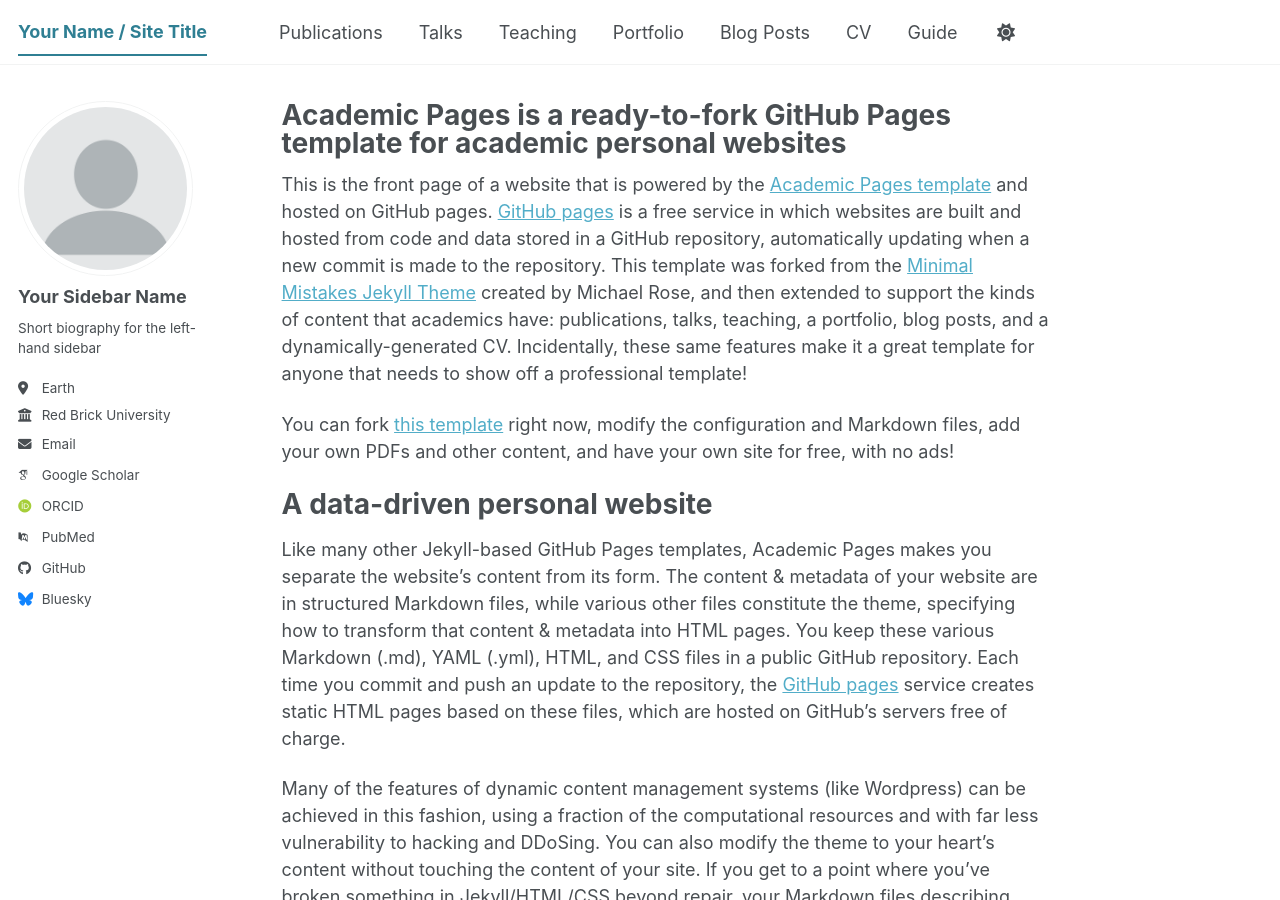
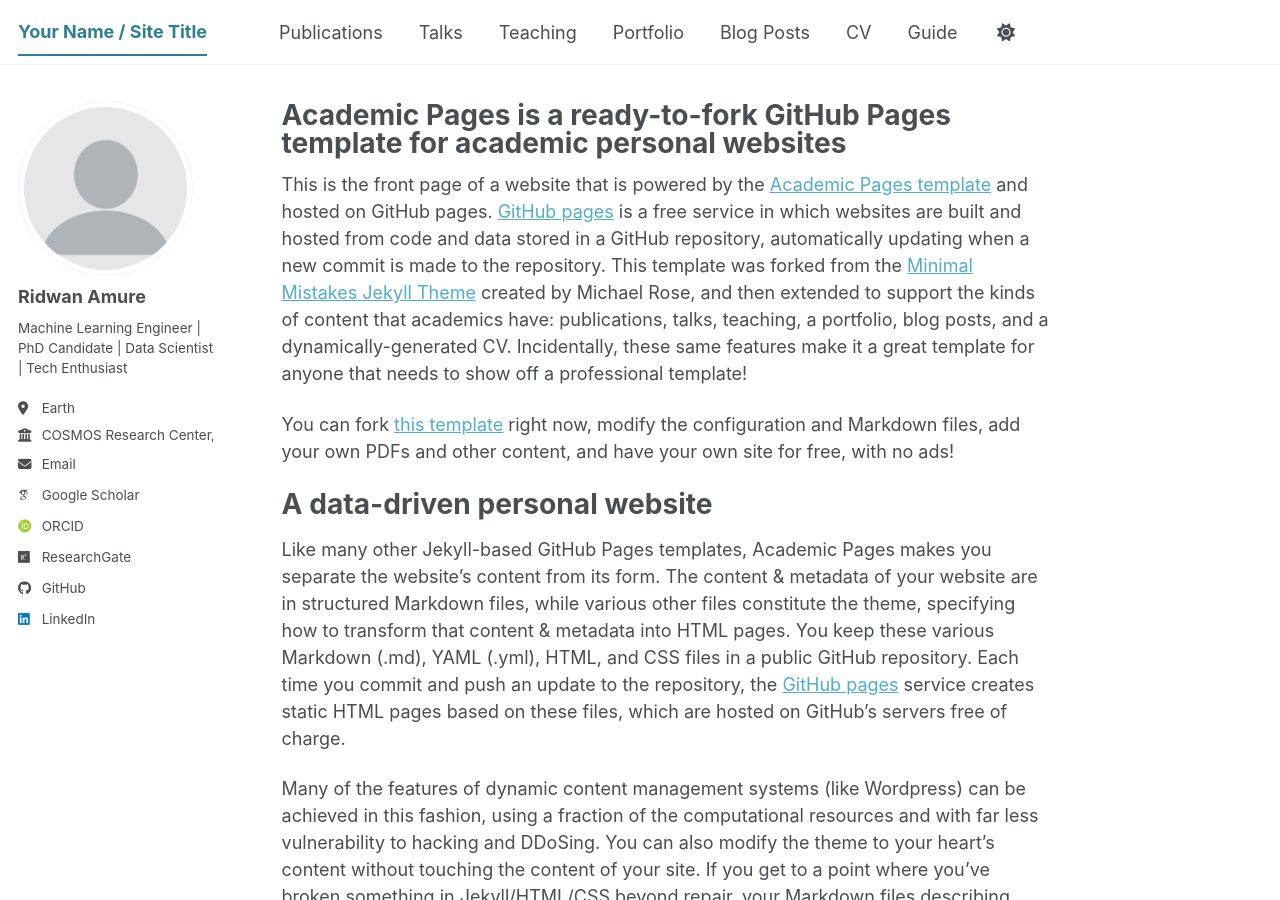
Before and after one commit to instabaines/instabaines.github.io, a Jekyll site: the page built from _pages/about.md, in a window 1280 px wide and 900 px high. Built offline with Jekyll 4.4.1, drawn with Linux system fonts in a browser that asks for light colours; some web fonts are replaced; a script bundle is joined from its source files by our own code; library files that are not in the unit come from our copies.

Commit message:
updated global config

```diff
--- a/_config.yml
+++ b/_config.yml
@@ -13,10 +13,10 @@
 title_separator          : "-"
 name                     : &name "Your Name"
 description              : &description "Your Name's academic portfolio"   # Update this with a general description of your site, this is the default if not overridden by a page
-url                      : https://academicpages.github.io # The base hostname & protocol for your site e.g. "https://[your GitHub username].github.io",
+url                      : https://instabaines.github.io # The base hostname & protocol for your site e.g. "https://[your GitHub username].github.io",
                                                            # or if you already have some other page hosted on Github then use "https://[your GitHub username].github.io/[Your Repo Name]"
 baseurl                  : "" # the subpath of your site, e.g. "/blog"
-repository               : "academicpages/academicpages.github.io"
+repository               : "instabaines/instabaines.github.io"
 
 # Site Author - The following control what appear as part of the author content on the side bar.
 #               If a field is blank the icon and link will not appear, otherwise it will be shown.
@@ -24,25 +24,25 @@
 author:
   # Biographic information
   avatar           : "profile.png"
-  name             : "Your Sidebar Name"
+  name             : "Ridwan Amure"
   pronouns         : # example: "she/her"
-  bio              : "Short biography for the left-hand sidebar"
+  bio              : "Machine Learning Engineer | PhD Candidate | Data Scientist | Tech Enthusiast"
   location         : "Earth"
-  employer         : "Red Brick University"
+  employer         : "COSMOS Research Center,UALR"
   uri              : # URL
-  email            : "none@example.org"
+  email            : "raamure@ualr.edu"
 
   # Academic websites
   academia         : # URL
   arxiv            : # URL - Update with the correct link to your profile
-  googlescholar    : "https://scholar.google.com/citations?user=PS_CX0AAAAAJ"
+  googlescholar    : "https://scholar.google.com/citations?user=pbfF8dQAAAAJ"
   inspire-hep      : # URL
   impactstory      : # URL
-  orcid            : "https://orcid.org/yourorcidurl"
+  orcid            : "https://orcid.org/0000-0001-5874-5871."
   semantic         : # URL
   ssrn             : # URL
-  pubmed           : "https://www.ncbi.nlm.nih.gov/pubmed/?term=john+snow"
-  researchgate     : # URL
+  pubmed           : # URL
+  researchgate     : "https://www.researchgate.net/profile/Ridwan-Amure"
   scopus           : # URL
   zotero           : # URL
 
@@ -51,13 +51,13 @@
   bitbucket        : # Username - Update with your username on the site
   codepen          : # Username
   dribbble         : # Username
-  github           : "academicpages"
+  github           : "instabaines"
   kaggle           : # Username
   stackoverflow    : # User number or user number and name (i.e., use "1" or "1/jeff-atwood")
 
   # Social media
   artstation       : # Username
-  bluesky          : "bsky.app" # Replace this with you Bluesky username
+  bluesky          : # Username # Replace this with you Bluesky username
   facebook         : # Username
   flickr           : # Username
   foursquare       : # Username
@@ -66,7 +66,7 @@
   keybase          : # Username
   instagram        : # Username
   lastfm           : # Username
-  linkedin         : # Username
+  linkedin         : "Ridwan Amure"
   mastodon         : # URL
   medium           : # URL
   pinterest        : # Username
```
